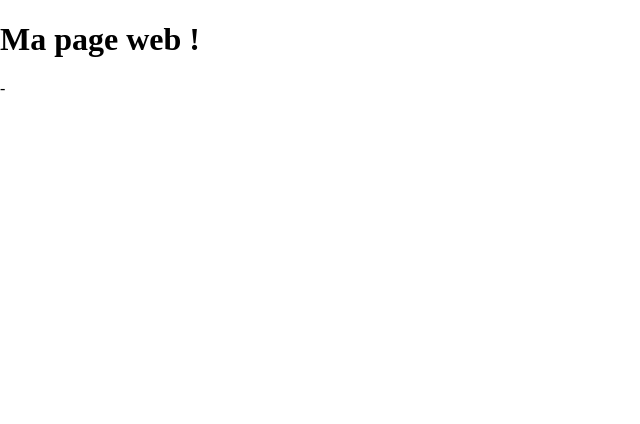
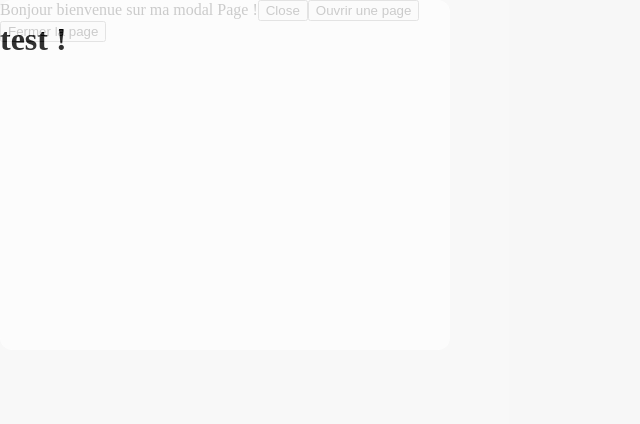
Before and after one commit to Noziho/modal-window, a plain HTML site: page index.html in a window 1280 px wide. Shown: the whole page, without its empty margins (0-640 px from the left). Drawn offline with Linux system fonts and the light colour scheme.

Commit message:
add fonctionality for modal page/style

```diff
--- a/app.js
+++ b/app.js
@@ -0,0 +1,52 @@
+let containerModal = document.getElementById("container");
+let a = 0;
+let myWindows;
+const modalPage = function (DivElement) {
+
+    this.div = DivElement;
+
+    this.createDivElement = () => {
+        let createDiv = document.createElement(DivElement);
+        createDiv.innerHTML = "Bonjour bienvenue sur ma modal Page !";
+        createDiv.id = "modalPage";
+        containerModal.append(createDiv);
+    }
+
+    this.createButtonElement = (buttonElement, textButton) => {
+        a++;
+        let createButton = document.createElement(buttonElement);
+        createButton.innerHTML = textButton;
+        createButton.id = a;
+        document.getElementById("modalPage").append(createButton);
+    }
+
+    this.hideModal = () => {
+        document.getElementById('1').addEventListener('click', () => {
+            containerModal.style.display = "none";
+        })
+    }
+
+    this.openPage = () => {
+        document.getElementById('2').addEventListener('click', () => {
+            let features = "width=400px, height=400px";
+            myWindows = window.open("https://google.com", '', features);
+        })
+    }
+
+    this.closePage = () => {
+        document.getElementById('3').addEventListener('click', () => {
+            myWindows.close();
+        })
+    }
+
+
+}
+
+let modalTest = new modalPage('div');
+modalTest.createDivElement();
+modalTest.createButtonElement('button', "Close");
+modalTest.createButtonElement('button', "Ouvrir une page");
+modalTest.createButtonElement('button', "Fermer la page");
+modalTest.hideModal();
+modalTest.openPage();
+modalTest.closePage();
--- a/index.html
+++ b/index.html
@@ -9,18 +9,12 @@
     <link rel="stylesheet" href="style.css">
 </head>
 <body>
-<div>
-    <h1>Ma page web !</h1>
-</div>
--<!--
+    <h1>test !</h1>
+    <div id = "container">
 
- <div id="modal">
-    <div>
-        <p>Voici ma modal page !</p>
     </div>
-</div>
 
- -->
 
+<script src="app.js"></script>
 </body>
 </html>
--- a/style.css
+++ b/style.css
@@ -5,21 +5,24 @@ html {
 body {
     margin: 0;
     padding: 0;
-    box-sizing: border-box;
+    width: 400px;
+    height: 400px;
     font-size: 1.6rem;
+
 }
 
-#modal {
+#container {
     position: absolute;
     top: 0;
     width: 100%;
     height: 100vh;
-    background-color: #222;
+    background: rgba(34, 34, 34, 0.17);
+    opacity: 0.2;
 }
 
-#modal > div {
-    margin: 0 auto;
-    width: 25%;
-    height: 20rem;
-    background-color: #f3f3f3;
+#container > div {
+    width: 450px;
+    height: 350px;
+    background: #f3f3f3;
+    border-radius: 12px;
 }
```
